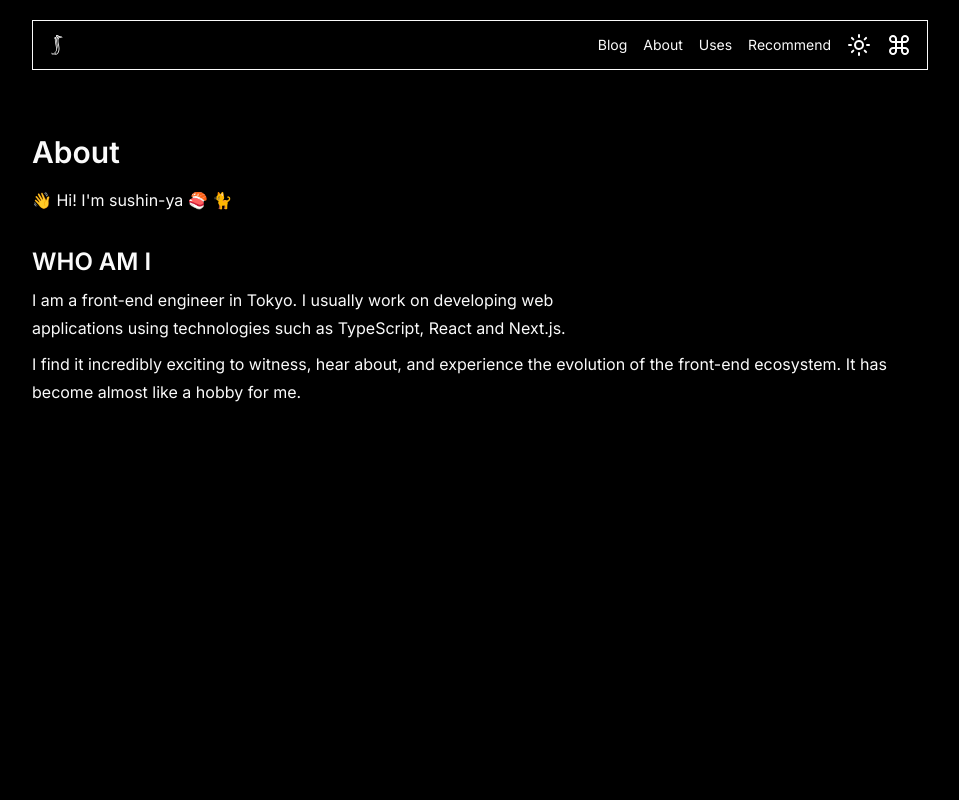
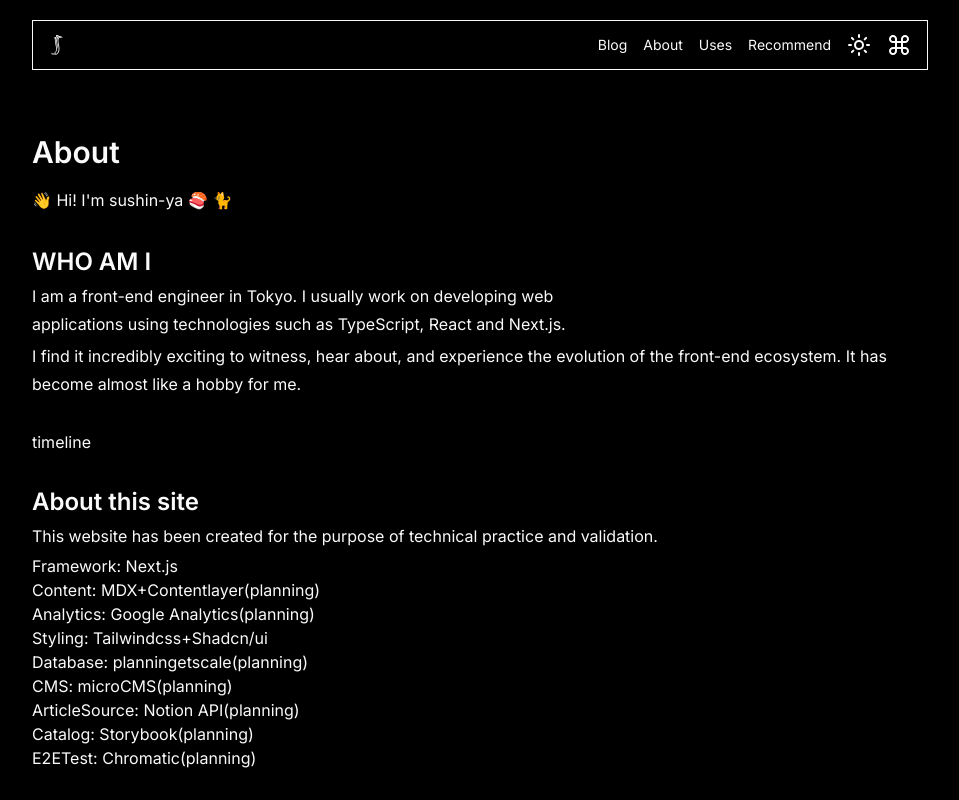
Before and after one commit to sushin-ya/sushinya-app-blog, a Next.js app: page /about in a window 1280 px wide. Shown: the top 800 px of the page, without its empty margins (160-1119 px from the left). Built offline with nearby package versions, Linux system fonts and the light colour scheme.

Commit message:
feat: about this site, まだ何も実装してなくてウケる

```diff
--- a/app/about/page.tsx
+++ b/app/about/page.tsx
@@ -1,3 +1,15 @@
+const techItems = {
+  Framework: { text: "Next.js", planning: false },
+  Content: { text: "MDX+Contentlayer", planning: true },
+  Analytics: { text: "Google Analytics", planning: true },
+  Styling: { text: "Tailwindcss+Shadcn/ui", planning: false },
+  Database: { text: "planningetscale", planning: true },
+  CMS: { text: "microCMS", planning: true },
+  ArticleSource: { text: "Notion API", planning: true },
+  Catalog: { text: "Storybook", planning: true },
+  E2ETest: { text: "Chromatic", planning: true },
+};
+
 export default function AboutPage() {
   return (
     <section className="min-h-screen flex flex-col gap-8">
@@ -5,7 +17,7 @@ export default function AboutPage() {
         <h1 className="font-semibold text-3xl">About</h1>
         <p className="leading-7">👋 Hi! I&apos;m sushin-ya 🍣 🐈</p>
       </div>
-      <div className="flex flex-col gap-2">
+      <div className="flex flex-col gap-1">
         <h2 className="font-semibold text-2xl">WHO AM I</h2>
         <p className="leading-7">
           I am a front-end engineer in Tokyo. I usually work on developing web
@@ -18,6 +30,26 @@ export default function AboutPage() {
           hobby for me.
         </p>
       </div>
+      <div>
+        {/* TODO: 実装 */}
+        timeline
+      </div>
+      <div className="flex flex-col gap-1">
+        <h2 className="font-semibold text-2xl">About this site</h2>
+        <p className="leading-7">
+          This website has been created for the purpose of technical practice
+          and validation.
+        </p>
+        <ul>
+          {Object.entries(techItems).map(([key, { text, planning }]) => {
+            return (
+              <li key={key}>
+                {planning ? `${key}: ${text}(planning)` : `${key}: ${text}`}
+              </li>
+            );
+          })}
+        </ul>
+      </div>
     </section>
   );
 }
```
Also changed, not shown: app/page.tsx (+0 -28 lines).
